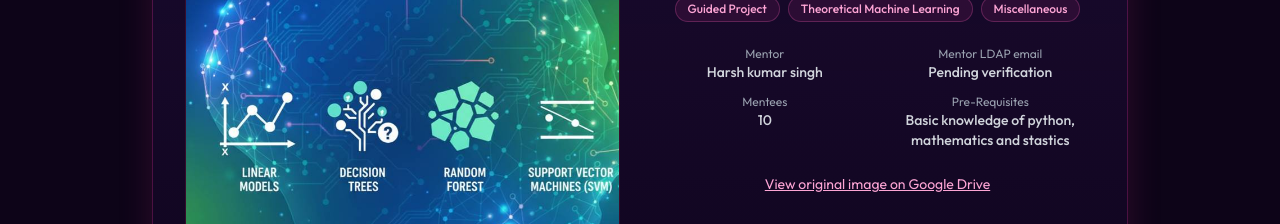
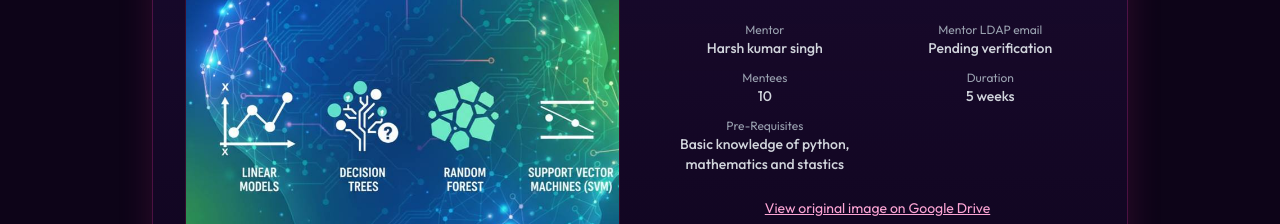
Before and after one commit to ugac-iitb/wids-2025-frontend, a Next.js app: page /wids-2025/projects/1 in a window 1280 px wide. Shown: the part 343-567 px from the top of the page. Built offline with nearby package versions, Linux system fonts and the light colour scheme; no server answers.

Commit message:
Revert "removed duration"
This reverts commit bc27b3e6096811a8fffe4c5226e6d62f5c395efc.

```diff
--- a/components/ProjectDetails/ProjectDetailsCard.tsx
+++ b/components/ProjectDetails/ProjectDetailsCard.tsx
@@ -75,6 +75,10 @@ const ProjectDetailsCard = ({ project, onWishlistToggle }: ProjectDetailsCardPro
               <div className="font-medium">{project.number_of_mentees || "—"}</div>
             </div>
             <div>
+              <div className="text-xs text-gray-400">Duration</div>
+              <div className="font-medium">{project.duration_weeks || "—"}</div>
+            </div>
+            <div>
               <div className="text-xs text-gray-400">Pre-Requisites</div>
               <div className="font-medium">{project.pre_requisites || "—"}</div>
             </div>
```
